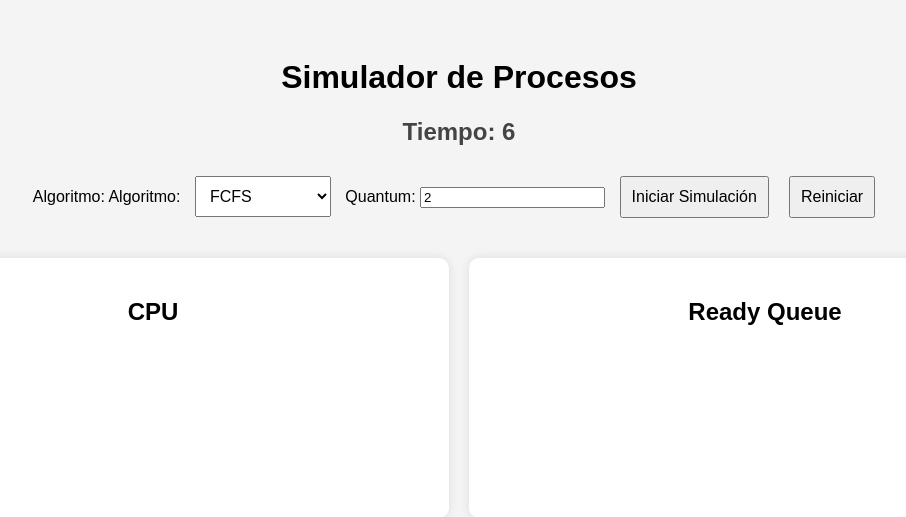
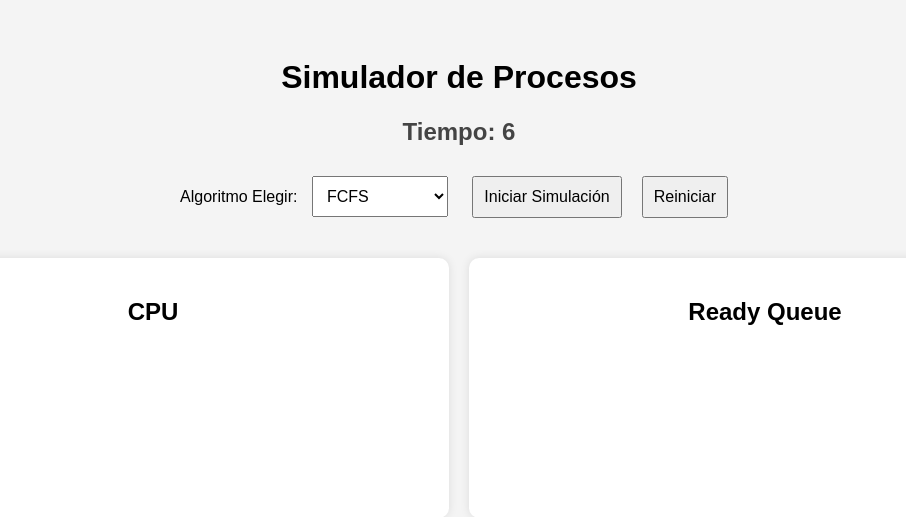
Before and after one commit to inmortal-joe/simulador-de-procesos, a Flask app: page / in a window 1280 px wide. Shown: the top 517 px of the page, without its empty margins (181-1087 px from the left). Run offline with Flask 3, Linux system fonts and the light colour scheme.

Commit message:
Actualización de la app

```diff
--- a/backend/static/app.js
+++ b/backend/static/app.js
@@ -15,10 +15,10 @@ let totalTurnaround = 0;
 let completedProcesses = 0;
 
 let processes = [
-    { id: "P1", burst: 4 },
-    { id: "P2", burst: 2 },
-    { id: "P3", burst: 6 },
-    { id: "P4", burst: 3 }
+    { id: "Proceso 1", burst: 4 },
+    { id: "Proceso 2", burst: 2 },
+    { id: "Proceso 3", burst: 6 },
+    { id: "Proceso 4", burst: 3 }
 ];
 
 let originalProcesses = [];
--- a/backend/templates/index.html
+++ b/backend/templates/index.html
@@ -12,9 +12,9 @@
 
     <div class="controls">
 
-    <label>Algoritmo:</label>
+    <label>Algoritmo</label>
 
-<label>Algoritmo:</label>
+<label>Elegir:</label>
 
 <select id="algorithm">
     <option value="fcfs">FCFS</option>
@@ -22,8 +22,7 @@
     <option value="sjf">SJF</option>
 </select>
 
-<label>Quantum:</label>
-<input type="number" id="quantum" value="2" min="1">
+
 
     <button onclick="startSimulation()">
         Iniciar Simulación
```
Also changed, not shown: fronted/app.js (deleted), fronted/index.html (deleted), fronted/style.css (deleted).
